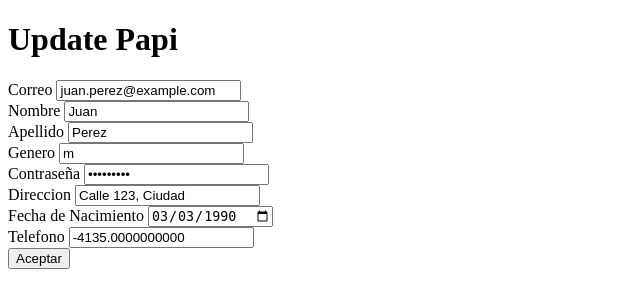
After one commit to ACKRONNE/ControlAlimenticio, a Flask app: page /update_paciente/1 in a window 1280 px wide. The commit adds this page. Shown: the top 308 px of the page, without its empty margins (0-640 px from the left). Run offline with Flask 3, Linux system fonts and the light colour scheme.

Commit message:
Update functional

```diff
--- a/app.py
+++ b/app.py
@@ -14,6 +14,7 @@ from routes.registro import registro
 from routes.perfil import perfil
 from routes.eliminar_cuenta import delUsr
 from routes.inicio import inicio
+from routes.update_cuenta import updtUsr
 
 app = Flask(__name__)
 
@@ -30,3 +31,4 @@ app.register_blueprint(registro)
 app.register_blueprint(perfil)
 app.register_blueprint(delUsr)
 app.register_blueprint(inicio)
+app.register_blueprint(updtUsr)
--- a/routes/registro.py
+++ b/routes/registro.py
@@ -42,7 +42,7 @@ def registroPac():
 
         db.session.add(new_pac)
         db.session.commit()
-        return render_template('ini_paciente.html')
+        return redirect(url_for('log.login'))
 
     else:
         return render_template('registro_paciente.html')
@@ -80,7 +80,7 @@ def registroEsp():
 
         db.session.add(new_esp)
         db.session.commit()
-        return render_template('ini_especialista.html')
+        return redirect(url_for('log.login'))
 
     else:
         return render_template('registro_especialista.html')
--- /dev/null
+++ b/routes/update_cuenta.py
@@ -0,0 +1,30 @@
+from flask import Blueprint, render_template, request, redirect, url_for, session
+from models.persona import Persona
+from utils.db import db
+
+updtUsr = Blueprint('updtUsr', __name__)
+
+@updtUsr.route('/update_paciente/<id>', methods=["GET","POST"])
+def updatePac(id):
+    if request.method == 'POST':
+
+        get_usr = Persona.query.get(id)
+
+        get_usr.nombre = request.form['updt-nombre-pac']
+        get_usr.apellido = request.form['updt-apellido-pac']
+        get_usr.tipo = 'p'
+        get_usr.sexo = request.form['updt-genero-pac']
+        get_usr.correo = request.form['updt-correo-pac']
+        get_usr.direccion = request.form['updt-direccion-pac']
+        get_usr.telefono = request.form['updt-telefono-pac']
+        get_usr.contraseña = request.form['updt-contraseña-pac']
+        get_usr.fecha_nac = request.form['updt-fechaNac-pac']
+        get_usr.especialidad = None
+        get_usr.id_espe = None
+
+        db.session.commit()
+
+        return redirect(url_for('inicio.inicioPac', id=id))
+    else:
+        get_usr = Persona.query.get(id)
+        return render_template("update_paciente.html", get_usr=get_usr)
--- a/templates/registro_paciente.html
+++ b/templates/registro_paciente.html
@@ -18,7 +18,7 @@
 
         <div class="form-group">
           <label>Nombre</label>
-          <input type="password" class="form-control" placeholder="Nombre" name="txt-nombre-pac">
+          <input type="text" class="form-control" placeholder="Nombre" name="txt-nombre-pac">
         </div>
 
         <div class="form-group">
@@ -28,7 +28,7 @@
 
         <div class="form-group">
             <label>Genero</label>
-            <input type="password" class="form-control" name="txt-genero-pac">
+            <input type="text" class="form-control" name="txt-genero-pac">
         </div>
 
         <div class="form-group">
--- /dev/null
+++ b/templates/update_paciente.html
@@ -0,0 +1,59 @@
+<!DOCTYPE html>
+<html lang="en">
+<head>
+    <meta charset="UTF-8">
+    <meta name="viewport" content="width=device-width, initial-scale=1.0">
+    <title>Document</title>
+</head>
+<body>
+    <h1>Update Papi</h1>
+      <!-- // -->
+  <div>
+    <form action="{{url_for('updtUsr.updatePac', id=get_usr.id_persona)}}" method="POST" class="form-control">
+
+        <div class="form-group">
+          <label>Correo</label>
+          <input type="email" class="form-control" placeholder="Enter email" name="updt-correo-pac" value="{{get_usr.correo}}">
+        </div>
+
+        <div class="form-group">
+          <label>Nombre</label>
+          <input type="text" class="form-control" placeholder="Nombre" name="updt-nombre-pac" value="{{get_usr.nombre}}">
+        </div>
+
+        <div class="form-group">
+            <label>Apellido</label>
+            <input type="text" class="form-control" placeholder="Apellido" name="updt-apellido-pac" value="{{get_usr.apellido}}">
+        </div>
+
+        <div class="form-group">
+            <label>Genero</label>
+            <input type="text" class="form-control" name="updt-genero-pac" value="{{get_usr.sexo}}">
+        </div>
+
+        <div class="form-group">
+            <label>Contraseña</label>
+            <input type="password" class="form-control" placeholder="Password" name="updt-contraseña-pac" value="{{get_usr.contraseña}}">
+        </div>
+
+        <div class="form-group">
+            <label>Direccion</label>
+            <input type="text" class="form-control" placeholder="El Hatillo, 5303" name="updt-direccion-pac" value="{{get_usr.direccion}}">
+        </div>
+
+        <div class="form-group">
+            <label>Fecha de Nacimiento</label>
+            <input type="date" class="form-control" name="updt-fechaNac-pac" value="{{get_usr.fecha_nac}}">
+        </div>
+
+        <div class="form-group">
+            <label>Telefono</label>
+            <input type="number" class="form-control" placeholder="0414231333" name="updt-telefono-pac" value="{{get_usr.telefono}}">
+        </div>
+
+        <button type="submit" class="btn btn-primary">Aceptar</button>
+      </form>
+    </div>
+    <!-- // -->
+</body>
+</html>
```
Also changed, not shown: templates/perfil_paciente.html (+8 -8 lines).
